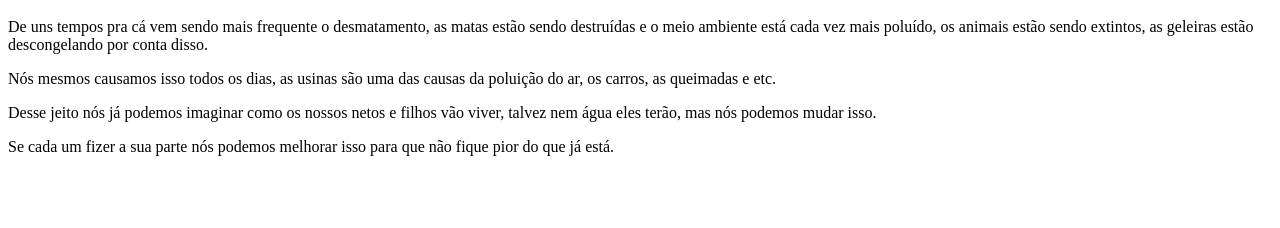
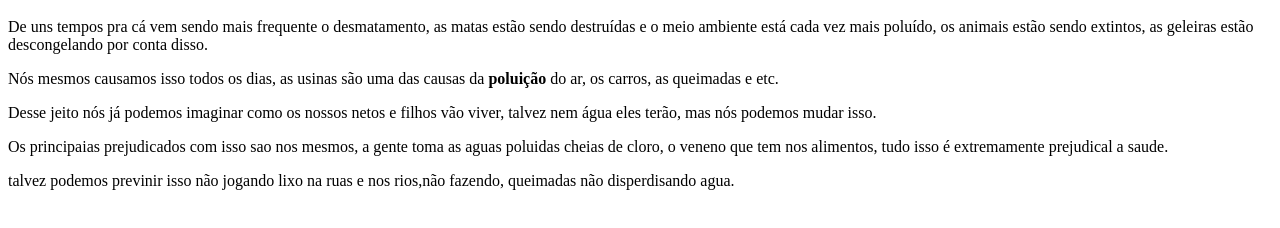
Before and after one commit to lunaradasilva/Pensamento_1A, a plain HTML site: page index.html in a window 1280 px wide. Shown: the part 48-276 px from the top of the page. Drawn offline with Linux system fonts and the light colour scheme.

Commit message:
arrumando a pg

```diff
--- a/index.html
+++ b/index.html
@@ -1,5 +1,6 @@
 <h1>Desmatamento e Poluição</h1>
 <p> De uns tempos pra cá vem sendo mais frequente o desmatamento, as matas estão sendo destruídas e o meio ambiente está cada vez mais poluído, os animais estão sendo extintos, as geleiras estão descongelando por conta disso.</p>
-<p>Nós mesmos causamos isso todos os dias, as usinas são uma das causas da poluição do ar, os carros, as queimadas e etc.</p>
+<p>Nós mesmos causamos isso todos os dias, as usinas são uma das causas da <strong>poluição</strong> do ar, os carros, as queimadas e etc.</p>
 <p>  Desse jeito nós já podemos imaginar como os nossos netos e filhos vão viver, talvez nem água eles terão, mas nós podemos mudar isso.</p>
-<p>Se cada um fizer a sua parte nós podemos melhorar isso para que não fique pior do que já está.</p>
+<p>Os principaias prejudicados com isso sao nos mesmos, a gente toma as aguas poluidas cheias de cloro, o veneno que tem nos alimentos, tudo isso é extremamente prejudical a saude.</p>
+<p>talvez podemos previnir isso não jogando lixo na ruas e nos rios,não fazendo, queimadas não disperdisando agua.</p>
```
Also changed, not shown: 1 other file.
